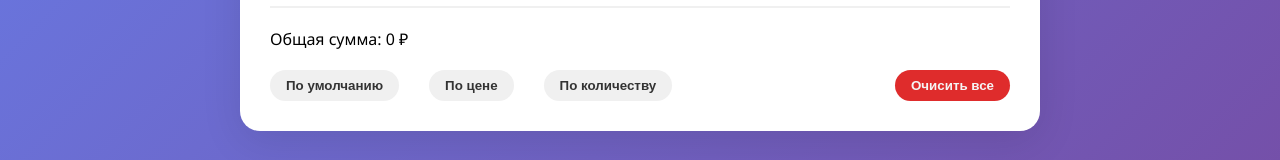
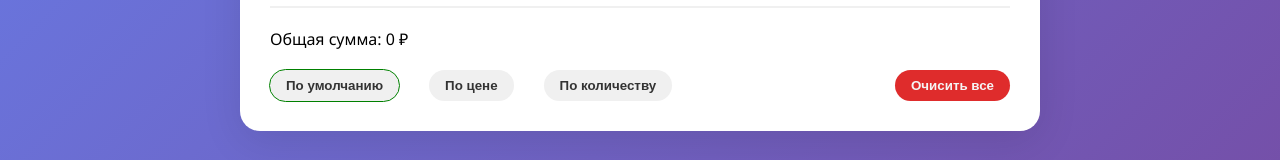
Before and after one commit to MaximMurysov/Pizza, a React (Vite) app: page / in a window 1280 px wide. Shown: the part 434-594 px from the top of the page. Built offline with nearby package versions, Linux system fonts and the light colour scheme.

Commit message:
feat: full TypeScript migration for PizzaApp

```diff
--- a/src/components/PizzaApp.jsx
+++ b/src/components/PizzaApp.tsx
@@ -5,17 +5,23 @@ import PizzaCard from "./PizzaCard";
 import CartItem from "./CartItem";
 import SortButtons from "./SortButtons";
 
+interface Pizza {
+  id: number;
+  name: string;
+  price: number;
+  quantity: number;
+}
 function PizzaApp() {
-  const [cart, setCart] = useState(() => {
+  const [cart, setCart] = useState<Pizza[]>(() => {
     const saved = localStorage.getItem("pizza");
     return saved ? JSON.parse(saved) : [];
-  }, []);
+  });
   useEffect(() => {
     localStorage.setItem("pizza", JSON.stringify(cart));
   }, [cart]);
 
-  const [sortType, setSortType] = useState("none");
-  const getSortedCart = () => {
+  const [sortType, setSortType] = useState<string>("none");
+  const getSortedCart = (): Pizza[] => {
     if (sortType === "price") {
       return [...cart].sort(
         (a, b) => a.price * a.quantity - b.price * b.quantity,
@@ -26,43 +32,41 @@ function PizzaApp() {
     }
     return cart;
   };
-
-  const addToCart = (pizza) => {
-    const addPizza = {
-      id: crypto.randomUUID(),
+  const addToCart = (pizza: Pizza): void => {
+    if (!pizza.name.trim()) return;
+    const newPizza = {
+      id: pizza.id,
       name: pizza.name,
       price: pizza.price,
       quantity: 1,
     };
-    const isDuplicate = cart.find((elem) => elem.name === pizza.name);
-    console.log(isDuplicate);
-    if (isDuplicate) {
+    const isDublicate = cart.find((elem: Pizza) => elem.name === pizza.name);
+    if (isDublicate) {
       setCart(
-        cart.map((elem) =>
+        cart.map((elem: Pizza) =>
           elem.name === pizza.name
             ? { ...elem, quantity: elem.quantity + 1 }
             : elem,
         ),
       );
     } else {
-      setCart([...cart, addPizza]);
+      setCart([...cart, newPizza]);
     }
   };
-
-  const decrementPizza = (id) => {
+  const incrementPizza = (id: number) => {
+    setCart(
+      cart.map((elem: Pizza) =>
+        elem.id === id ? { ...elem, quantity: elem.quantity + 1 } : elem,
+      ),
+    );
+  };
+  const decrementPizza = (id: number): void => {
     setCart(
       cart
         .map((elem) =>
           elem.id === id ? { ...elem, quantity: elem.quantity - 1 } : elem,
         )
         .filter((elem) => elem.quantity > 0),
-    );
-  };
-  const incrementPizza = (id) => {
-    setCart(
-      cart.map((elem) =>
-        elem.id === id ? { ...elem, quantity: elem.quantity + 1 } : elem,
-      ),
     );
   };
   const sumPizza = cart.reduce(
@@ -100,7 +104,11 @@ function PizzaApp() {
         </div>
         <div>Общая сумма: {sumPizza} ₽</div>
         <div className={styles.sortPizzaContainer}>
-          <SortButtons setSortType={setSortType} setCart={setCart} />
+          <SortButtons
+            setSortType={setSortType}
+            setCart={setCart}
+            sortType={sortType}
+          />
         </div>
       </div>
     </div>
--- a/src/components/PizzaCard.jsx
+++ b/src/components/PizzaCard.tsx
@@ -1,11 +1,27 @@
 import styles from "./styles.module.css";
+
+interface Pizza {
+  id: number;
+  name: string;
+  price: number;
+  quantity: number;
+}
+
+interface PizzaCardProps {
+  elem: Pizza;
+  inCart: Pizza | null | undefined;
+  incrementPizza: (value: number) => void;
+  decrementPizza: (value: number) => void;
+  addToCart: (value: Pizza) => void;
+}
+
 function PizzaCard({
   elem,
   inCart,
   incrementPizza,
   decrementPizza,
   addToCart,
-}) {
+}: PizzaCardProps) {
   return (
     <div className={styles.pizzaItem}>
       <p>{elem.name}</p>
@@ -18,7 +34,7 @@ function PizzaCard({
           >
             +
           </button>
-
+          <p>{inCart.quantity}</p>
           <button
             className={styles.buttonActive}
             onClick={() => decrementPizza(inCart.id)}
--- a/src/components/SortButtons.jsx
+++ b/src/components/SortButtons.tsx
@@ -1,6 +1,18 @@
 import styles from "./styles.module.css";
 
-function SortButtons({ setSortType, setCart }) {
+interface Pizza {
+  id: number;
+  name: string;
+  price: number;
+  quantity: number;
+}
+interface SortButtonsProps {
+  setSortType: (value: string) => void;
+  setCart: (value: Pizza[]) => void;
+  sortType: string;
+}
+
+function SortButtons({ setSortType, setCart, sortType }: SortButtonsProps) {
   const sortPizzaItems = [
     { label: "По умолчанию", value: "none" },
     { label: "По цене", value: "price" },
@@ -12,6 +24,10 @@ function SortButtons({ setSortType, setCart }) {
         {sortPizzaItems.map((elem) => (
           <div key={elem.value}>
             <button
+              style={{
+                outline:
+                  sortType === elem.value ? "1px green solid" : undefined,
+              }}
               className={styles.sortPizzaElem}
               onClick={() => setSortType(elem.value)}
             >
--- a/src/components/main.js
+++ /dev/null
@@ -1,5 +0,0 @@
-export const pizzas = [
-  { name: "Маргарита", price: 450 },
-  { name: "4 сыра", price: 550 },
-  { name: "Мясная", price: 650 },
-];
--- /dev/null
+++ b/src/components/main.ts
@@ -0,0 +1,12 @@
+interface Pizza {
+  id: number;
+  name: string;
+  price: number;
+  quantity: number;
+}
+
+export const pizzas: Pizza[] = [
+  { id: 1, name: "Маргарита", price: 450, quantity: 0 },
+  { id: 2, name: "4 сыра", price: 550, quantity: 0 },
+  { id: 3, name: "Мясная", price: 650, quantity: 0 },
+];
--- /dev/null
+++ b/src/vite-env.d.ts
@@ -0,0 +1,4 @@
+declare module "*.module.css" {
+  const classes: { [key: string]: string };
+  export default classes;
+}
```
Also changed, not shown: src/components/CartItem.tsx (renamed from src/components/CartItem.jsx, +13 -1 lines).
